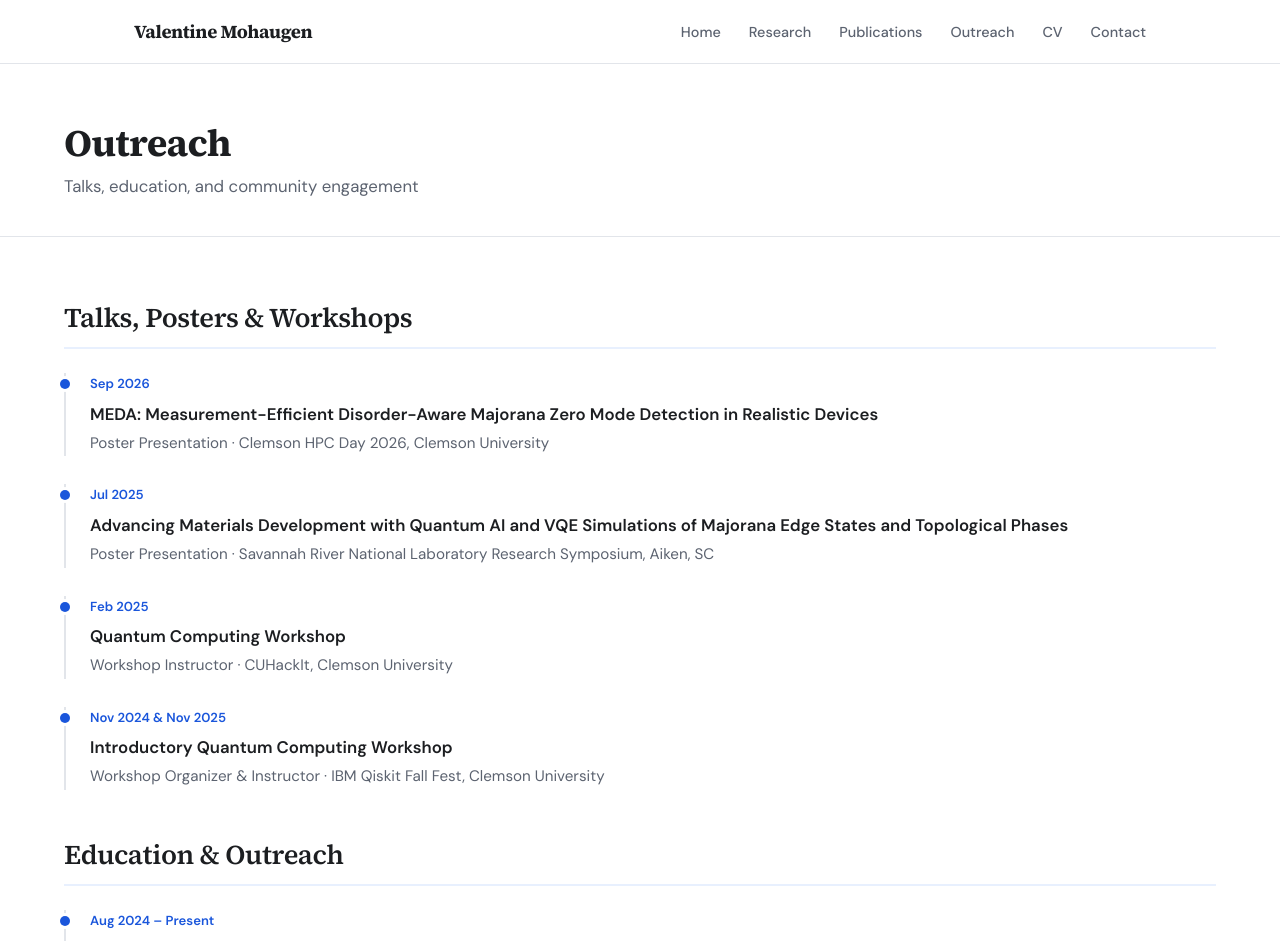
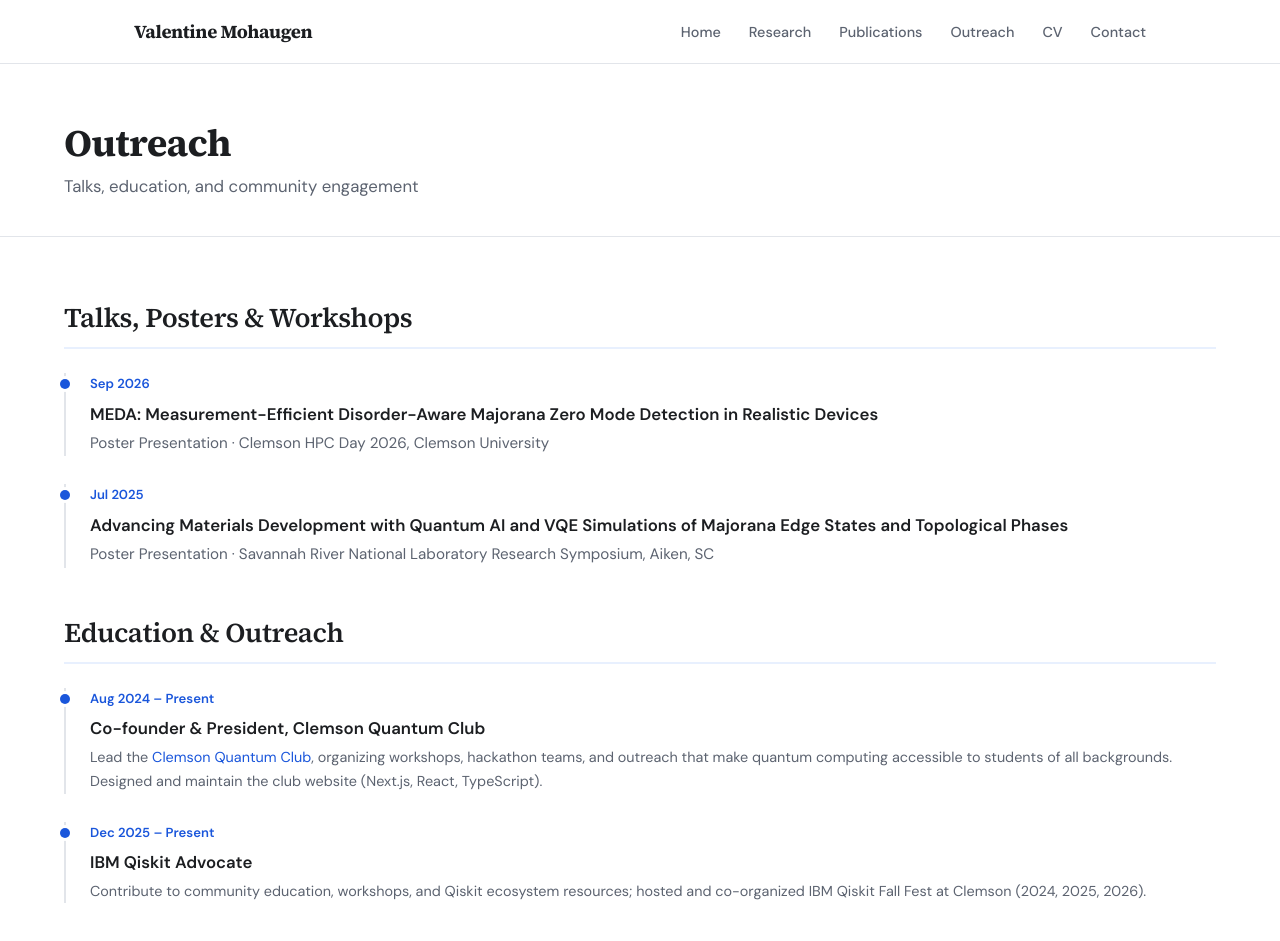
Before and after one commit to Valmohaugen/valmohaugen.github.io, a Next.js app: page /outreach in a window 1280 px wide. Shown: the top 941 px of the page. Built offline with nearby package versions, Linux system fonts and the light colour scheme.

Commit message:
Remove the Fall Fest and CUHackIt workshop entries
Drop both workshop entries from presentations, which also removes them
from the outreach page. Sync the hardcoded Fall Fest years on the
outreach page with the CV, which now lists 2026.

```diff
--- a/app/outreach/page.tsx
+++ b/app/outreach/page.tsx
@@ -60,7 +60,7 @@ export default function OutreachPage() {
               <div className="timeline-desc">
                 Contribute to community education, workshops, and Qiskit ecosystem
                 resources; hosted and co-organized IBM Qiskit Fall Fest at Clemson
-                (2024, 2025).
+                (2024, 2025, 2026).
               </div>
             </div>
           </div>
--- a/data/cv.json
+++ b/data/cv.json
@@ -75,16 +75,6 @@
       "date": "Jul 2025",
       "title": "Advancing Materials Development with Quantum AI and VQE Simulations of Majorana Edge States and Topological Phases",
       "subtitle": "Poster Presentation · Savannah River National Laboratory Research Symposium, Aiken, SC"
-    },
-    {
-      "date": "Feb 2025",
-      "title": "Quantum Computing Workshop",
-      "subtitle": "Workshop Instructor · CUHackIt, Clemson University"
-    },
-    {
-      "date": "Nov 2024 & Nov 2025",
-      "title": "Introductory Quantum Computing Workshop",
-      "subtitle": "Workshop Organizer & Instructor · IBM Qiskit Fall Fest, Clemson University"
     }
   ],
   "conferences": [
```
